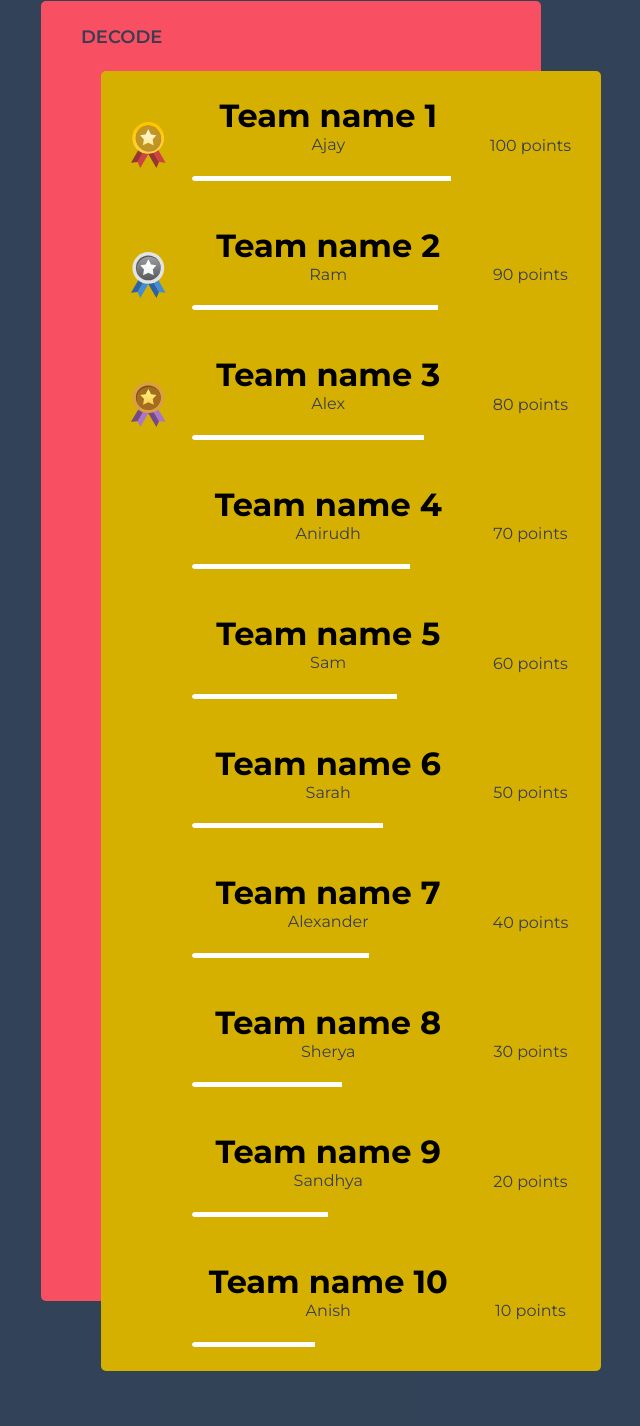
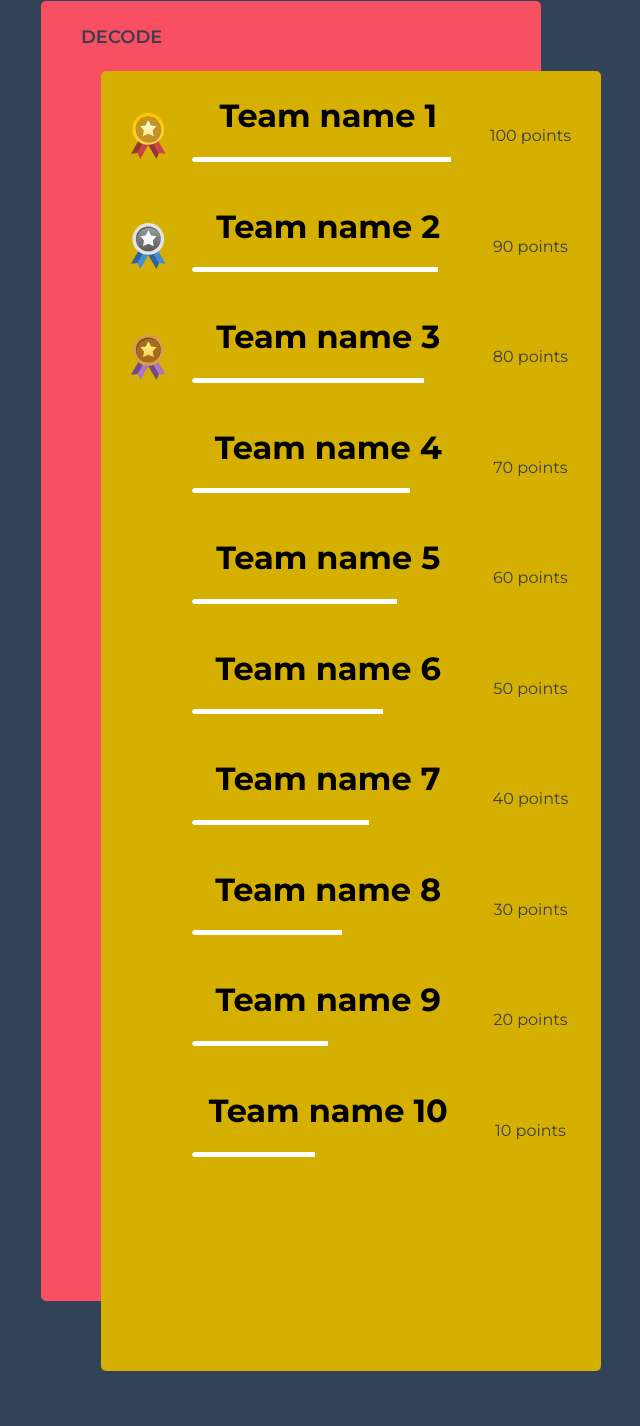
Before and after one commit to Tech-Researchers-Club-VITC/TRC-Leaderboard, a plain HTML site: page index.html in a window 1280 px wide. Shown: the part 83-1509 px from the top of the page, without its empty margins (349-989 px from the left). Drawn offline with Linux system fonts and the light colour scheme.

Commit message:
Update index.html

```diff
--- a/index.html
+++ b/index.html
@@ -27,7 +27,6 @@
 						</div>
 						<div class="name_bar">
 							<h1>Team name 1</h1>
-							<p>Ajay</p>
 							<div class="bar_wrap">
 								<div class="inner_bar" style="width: 95%"></div>
 							</div>
@@ -42,7 +41,6 @@
 						</div>
 						<div class="name_bar">
 							<h1>Team name 2</h1>
-							<p>Ram</p>
 							<div class="bar_wrap">
 								<div class="inner_bar" style="width: 90%"></div>
 							</div>
@@ -57,7 +55,6 @@
 						</div>
 						<div class="name_bar">
 							<h1>Team name 3</h1>
-							<p>Alex</p>
 							<div class="bar_wrap">
 								<div class="inner_bar" style="width: 85%;"></div>
 							</div>
@@ -70,7 +67,6 @@
 						<div class="img"></div>
 						<div class="name_bar">
 							<h1>Team name 4</h1>
-							<p>Anirudh</p>
 							<div class="bar_wrap">
 								<div class="inner_bar" style="width: 80%"></div>
 							</div>
@@ -83,7 +79,6 @@
 						<div class="img"></div>
 						<div class="name_bar">
 							<h1>Team name 5</h1>
-							<p>Sam</p>
 							<div class="bar_wrap">
 								<div class="inner_bar" style="width: 75%"></div>
 							</div>
@@ -96,7 +91,6 @@
 						<div class="img"></div>
 						<div class="name_bar">
 							<h1>Team name 6</h1>
-							<p>Sarah</p>
 							<div class="bar_wrap">
 								<div class="inner_bar" style="width: 70%"></div>
 							</div>
@@ -109,7 +103,6 @@
 						<div class="img"></div>
 						<div class="name_bar">
 							<h1>Team name 7</h1>
-							<p>Alexander</p>
 							<div class="bar_wrap">
 								<div class="inner_bar" style="width: 65%"></div>
 							</div>
@@ -122,7 +115,6 @@
 						<div class="img"></div>
 						<div class="name_bar">
 							<h1>Team name 8</h1>
-							<p>Sherya</p>
 							<div class="bar_wrap">
 								<div class="inner_bar" style="width: 55%"></div>
 							</div>
@@ -135,7 +127,6 @@
 						<div class="img"></div>
 						<div class="name_bar">
 							<h1>Team name 9</h1>
-							<p>Sandhya</p>
 							<div class="bar_wrap">
 								<div class="inner_bar" style="width: 50%"></div>
 							</div>
@@ -148,7 +139,6 @@
 						<div class="img"></div>
 						<div class="name_bar">
 							<h1>Team name 10</h1>
-							<p>Anish</p>
 							<div class="bar_wrap">
 								<div class="inner_bar" style="width: 45%"></div>
 							</div>
```
